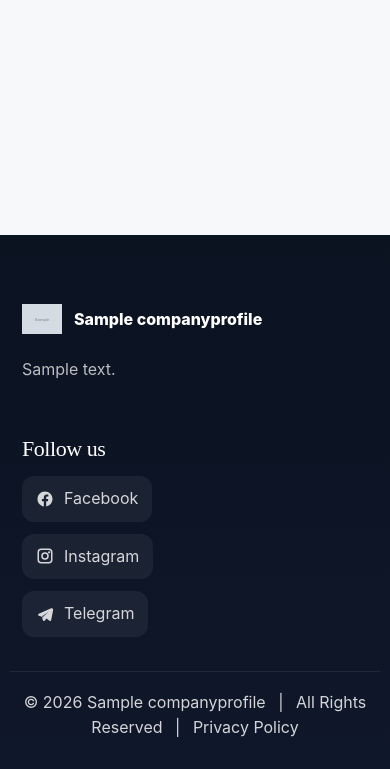
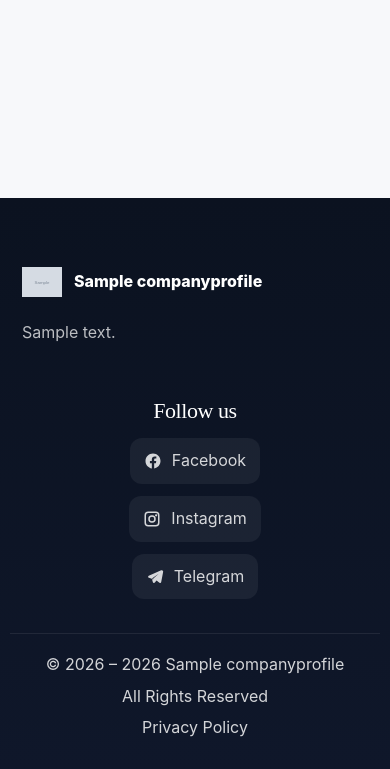
Before and after one commit to Ananiev-Vitalii/Erbauer-Inc, a Django app: page /privacy_policy/ in a window 390 px wide. Shown: the part 75-844 px from the top of the page. Run offline with Django 5.2, Linux system fonts and the light colour scheme; tables that the repository leaves empty hold one stand-in row (values such as "Sample post"); grey boxes marked "Sample" are stand-in pictures; some libraries are stand-ins or nearby versions.

Commit message:
Refactor footer layout and improve responsiveness
- Updated footer HTML structure
- Improved styles in base.css
- Fixed mobile layout (socials + footer bottom)
- Adjusted shared brand styles (navbar/footer)
- Updated back-to-top hover effect

```diff
--- a/static/css/base.css
+++ b/static/css/base.css
@@ -192,8 +192,12 @@ p {
   transition: color 0.2s ease;
 }
 
-.brand:hover .brand-text {
-  color: var(--orange-500);
+.brand:hover .text-navbar {
+  color: var(--orange-400);
+}
+
+.brand:hover .text-footer {
+  color: var(--yellow-300);
 }
 
 .brand:hover .brand-mark {
@@ -201,7 +205,7 @@ p {
 }
 
 .brand:hover .brand-logo {
-  opacity: 0.85;
+  opacity: 1;
 }
 
 .main-nav {
@@ -279,9 +283,10 @@ p {
 
 .footer-grid {
   display: grid;
-  grid-template-columns: 1.1fr 1fr 0.8fr;
+  grid-template-columns: minmax(0, 1.2fr) minmax(0, 0.8fr);
   gap: 36px;
   padding-bottom: 34px;
+  align-items: start;
 }
 
 .footer-brand-link {
@@ -303,11 +308,16 @@ p {
   color: rgba(255, 255, 255, 0.72);
 }
 
+.footer-brand {
+  max-width: 520px;
+}
+
 .socials {
   display: flex;
-  flex-direction: column;
+  flex-direction: row;
+  flex-wrap: wrap;
   gap: 12px;
-  align-items: flex-start;
+  align-items: stretch;
 }
 
 .socials a {
@@ -322,15 +332,17 @@ p {
 }
 
 .socials a:hover {
-  background: rgba(250, 204, 21, 0.12);
-  color: var(--orange-500);
-  transform: translateX(2px);
+  background: rgba(255, 233, 138, 0.10);
+  color: var(--yellow-300);
+  box-shadow: 0 4px 20px rgba(250, 204, 21, 0.15);
+  transform: translateY(-1px);
 }
 
 .social-icon {
   width: 18px;
   height: 18px;
   flex-shrink: 0;
+  fill: currentColor;
 }
 
 .footer-bottom {
@@ -343,6 +355,10 @@ p {
   margin: 0;
 }
 
+.footer-meta-item {
+  display: inline-block;
+}
+
 .footer-bottom a {
   display: inline;
   color: rgba(255, 255, 255, 0.82);
@@ -350,7 +366,7 @@ p {
 }
 
 .footer-bottom a:hover {
-  color: var(--orange-500);
+  color: var(--yellow-300);
 }
 
 .reveal {
@@ -366,6 +382,7 @@ p {
   transform: translateY(0);
 }
 
+/* media */
 @media (max-width: 980px) {
   .main-nav {
     display: none;
@@ -399,7 +416,35 @@ p {
     font-size: 16px;
   }
 
-  .back-to-top {
-    display: none !important;
+  .socials {
+    flex-direction: column;
+    align-items: center;
+    justify-content: center;
+  }
+
+  .socials a {
+    width: auto;
+    justify-content: center;
+  }
+
+  .footer-col {
+    text-align: center;
+  }
+
+  .footer-bottom p {
+    display: flex;
+    flex-direction: column;
+    align-items: center;
+    justify-content: center;
+    gap: 6px;
+    text-align: center;
+  }
+
+  .footer-bottom a {
+    display: block;
+  }
+
+  .footer-bottom .mx-2 {
+    display: none;
   }
 }
--- a/static/css/main/back_to_top.css
+++ b/static/css/main/back_to_top.css
@@ -80,7 +80,7 @@
 }
 
 .back-to-top:hover span {
-  color: #facc15;
+  color: var(--yellow-300);
   transform: translateY(-6px);
 }
 
--- a/templates/main/includes/footer.html
+++ b/templates/main/includes/footer.html
@@ -18,13 +18,13 @@
         </span>
         {% endif %}
 
-        <span class="brand-text">
+        <span class="brand-text text-footer">
           {{ company_base.name|default:"Erbauer" }}
         </span>
       </a>
+
       <p>{{ company_base.footer_description }}</p>
     </div>
-
 
     {% if company_base.facebook_url or company_base.instagram_url or company_base.telegram_url %}
     <div class="footer-col">
@@ -59,16 +59,21 @@
       </div>
     </div>
     {% endif %}
-
   </div>
 
   <div class="container footer-bottom">
     <p>
-      © {% now "Y" %} {{ company_base.name|default:"Erbauer" }}
+    <span class="footer-meta-item">
+      © 2026 – {% now "Y" %} {{ company_base.name|default:"Erbauer" }}
+    </span>
       <span class="mx-2">|</span>
+      <span class="footer-meta-item">
       {% trans "All Rights Reserved" %}
+    </span>
       <span class="mx-2">|</span>
-      <a href="">{% trans "Privacy Policy" %}</a>
+      <a href="{% url 'main:privacy_policy' %}" class="footer-meta-item">
+        {% trans "Privacy Policy" %}
+      </a>
     </p>
   </div>
 </footer>
--- a/templates/main/includes/navbar.html
+++ b/templates/main/includes/navbar.html
@@ -15,7 +15,7 @@
           {{ company_base.name|default:"Erbauer"|slice:":2"|upper }}
       </span>
       {% endif %}
-      <span class="brand-text">
+      <span class="brand-text text-navbar">
         {{ company_base.name|default:"Erbauer" }}
       </span>
     </a>
```
Lines whose indentation alone changed are shown as unchanged.
